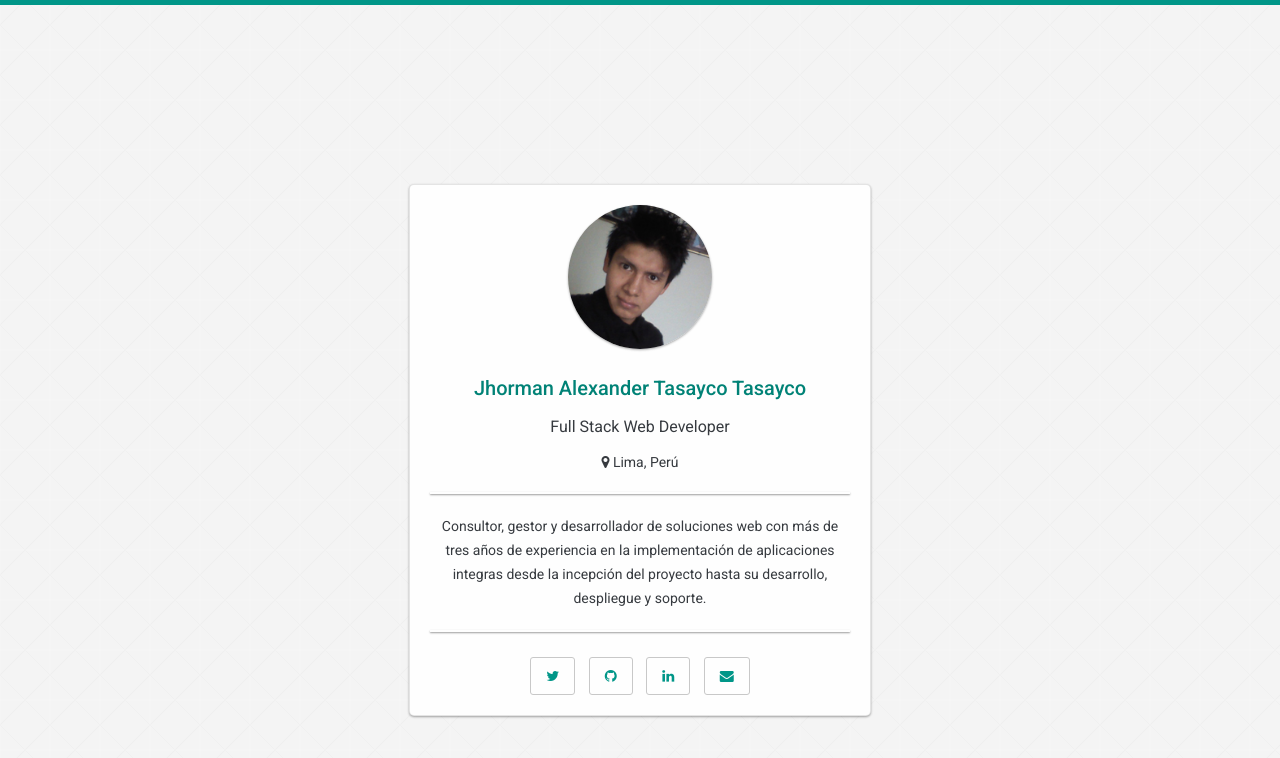
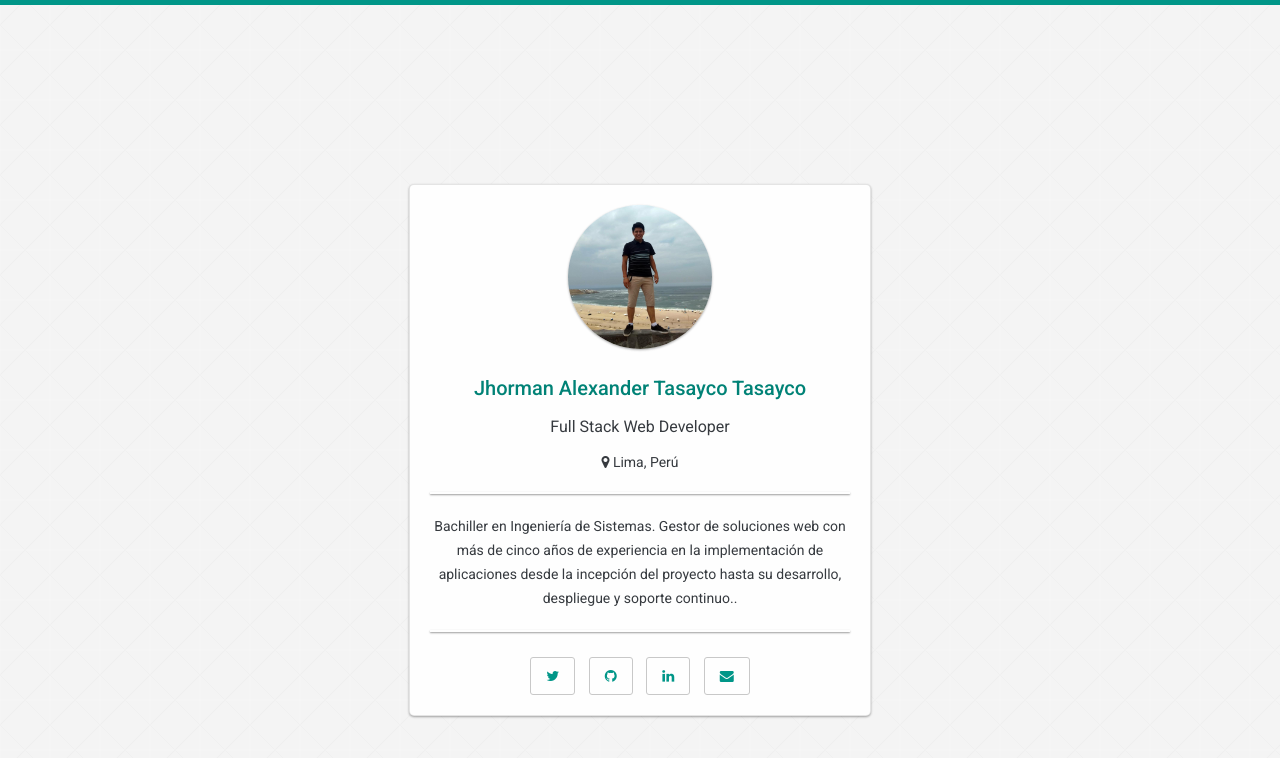
Before and after one commit to jhormantasayco/jhormantasayco.github.io, a Jekyll site: the page built from index.html, in a window 1280 px wide. Shown: the top 758 px of the page. Built offline with Jekyll 4.4.1, drawn with Linux system fonts in a browser that asks for light colours; nearby versions of some CDN libraries.

Commit message:
[Reload]

```diff
--- a/_config.yml
+++ b/_config.yml
@@ -15,9 +15,8 @@ full_name : "Jhorman Alexander Tasayco Tasayco"
 job       : "Full Stack Web Developer"
 location  : "Lima, Perú"
 information: >
-    Consultor, gestor y desarrollador  de soluciones web con más de tres años de experiencia en la
-    implementación de aplicaciones integras  desde la incepción del proyecto hasta su desarrollo,
-    despliegue y soporte.
+    Bachiller en Ingeniería de Sistemas. Gestor de soluciones web con más de cinco años de experiencia en la implementación
+    de aplicaciones desde la incepción del proyecto hasta su desarrollo, despliegue y soporte continuo..
 twitter_page  : https://twitter.com/jhormantasayco
 github_page   : https://github.com/jhormantasayco
 linkedin_page : https://www.linkedin.com/pub/jhorman-tasayco/55/2b9/487
```
Also changed, not shown: images/image.jpg, 1 other file.
